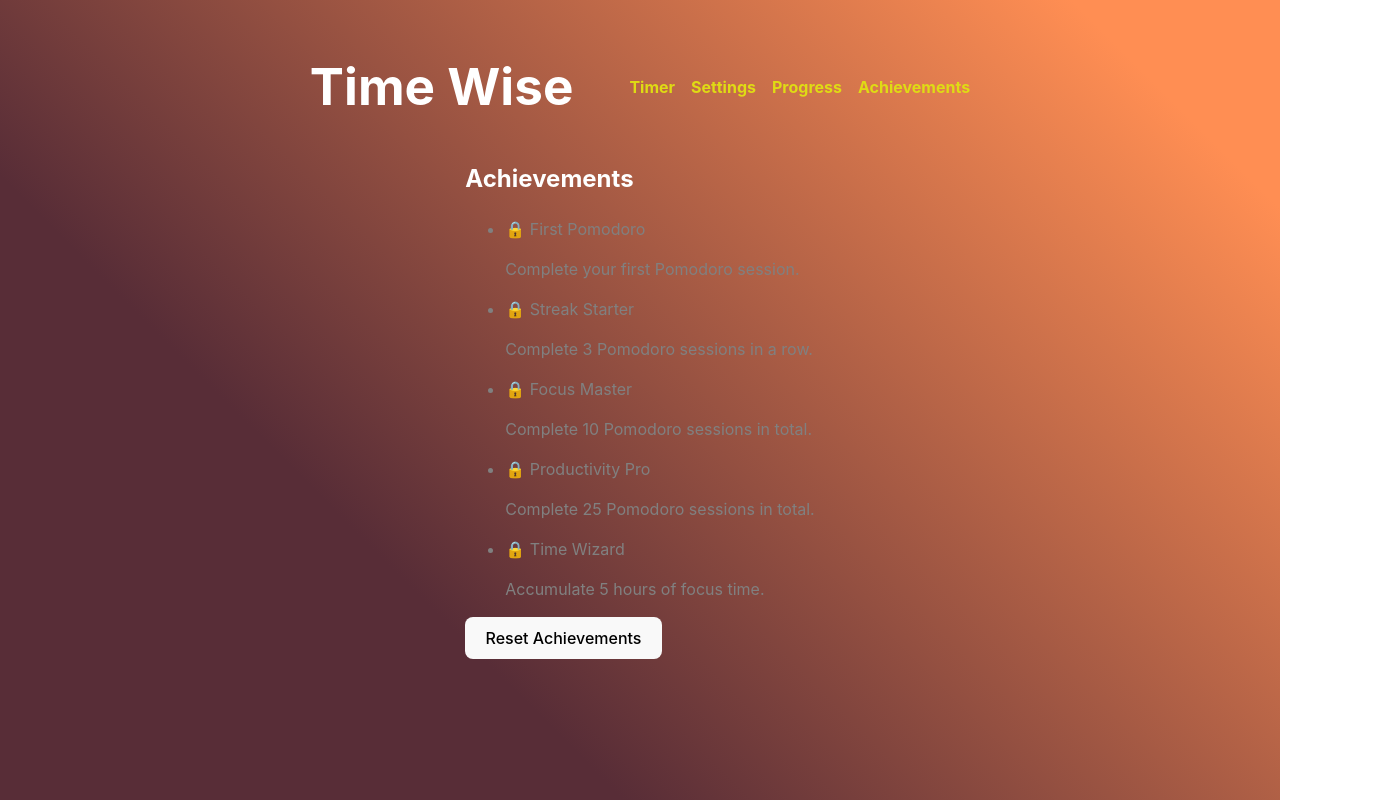
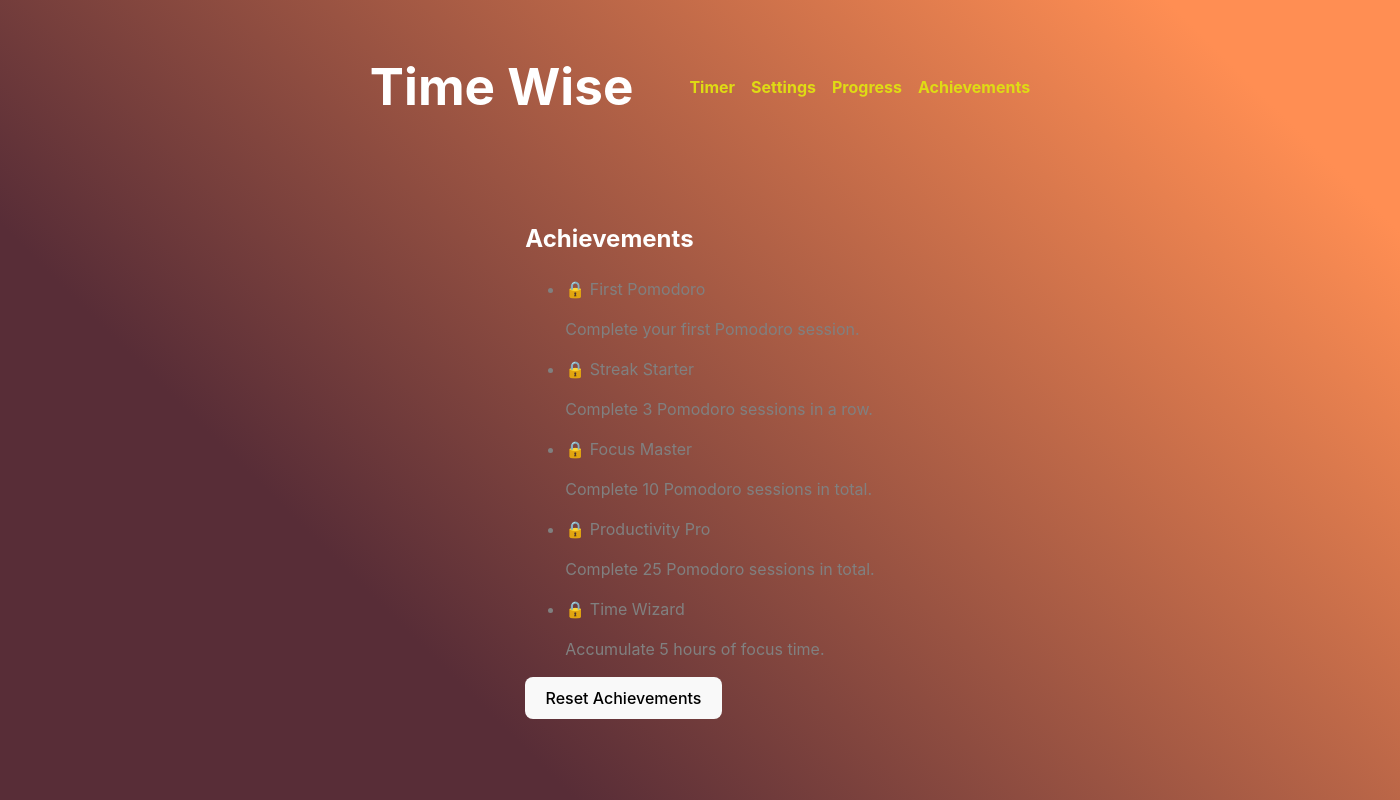
Before and after one commit to Jenni4B/myTimer, a React (Vite) app: page /achievements in a window 1280 px wide. Shown: the top 800 px of the page, 1400 px wide, since content can reach past the window. Built offline with nearby package versions, Linux system fonts and the light colour scheme.

Commit message:
Fixed padding

```diff
--- a/src/App.css
+++ b/src/App.css
@@ -18,11 +18,9 @@ html, body, #root {
   height: 100%;
   width: 100%;
   transition: background 0.3s ease, color 0.3s ease;
+  padding: 60px;
 }
 
-label {
-  margin-bottom: 10px;
-}
 
 /* DARK MODE THEME */
 body.dark .App {
```
